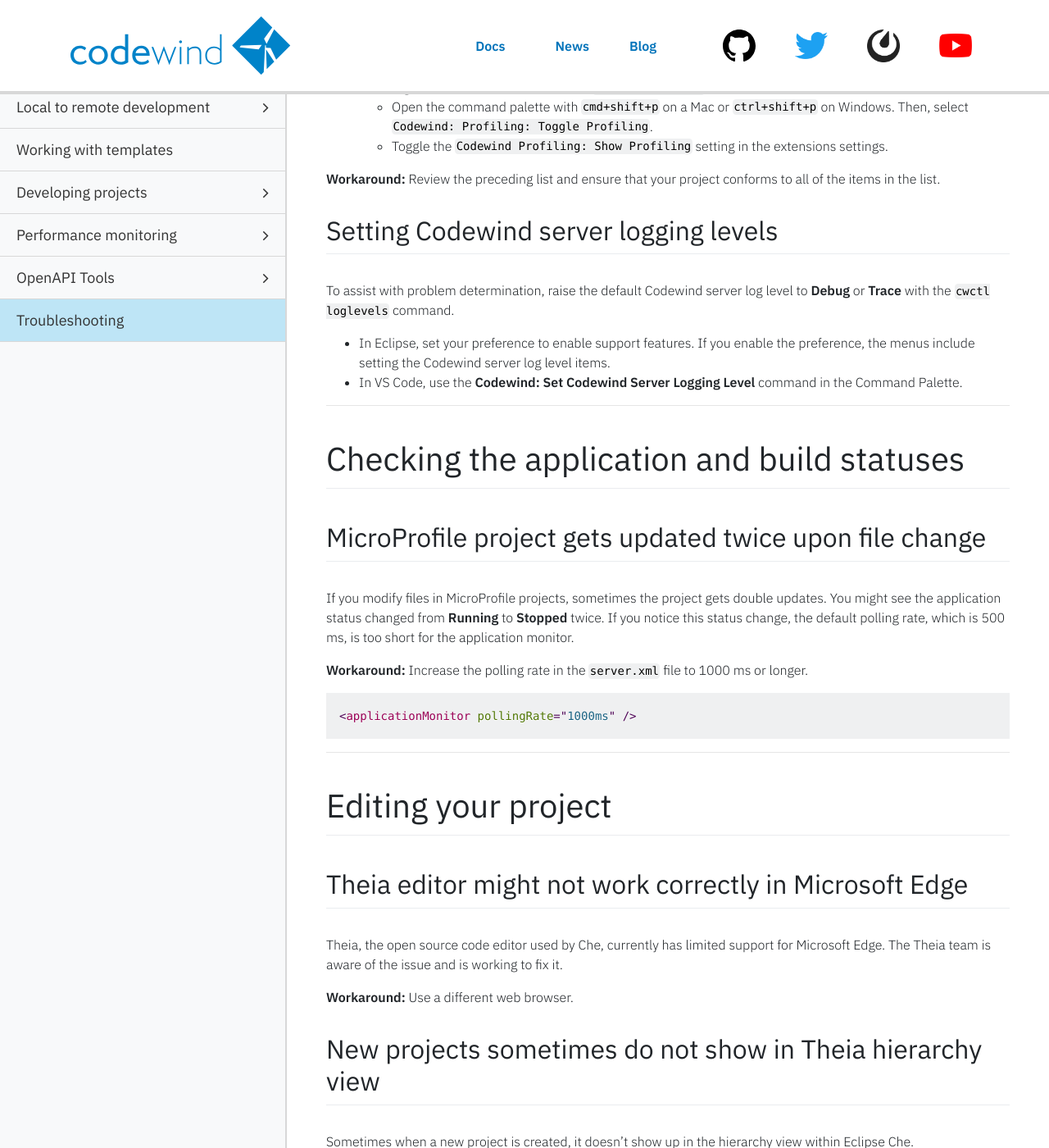
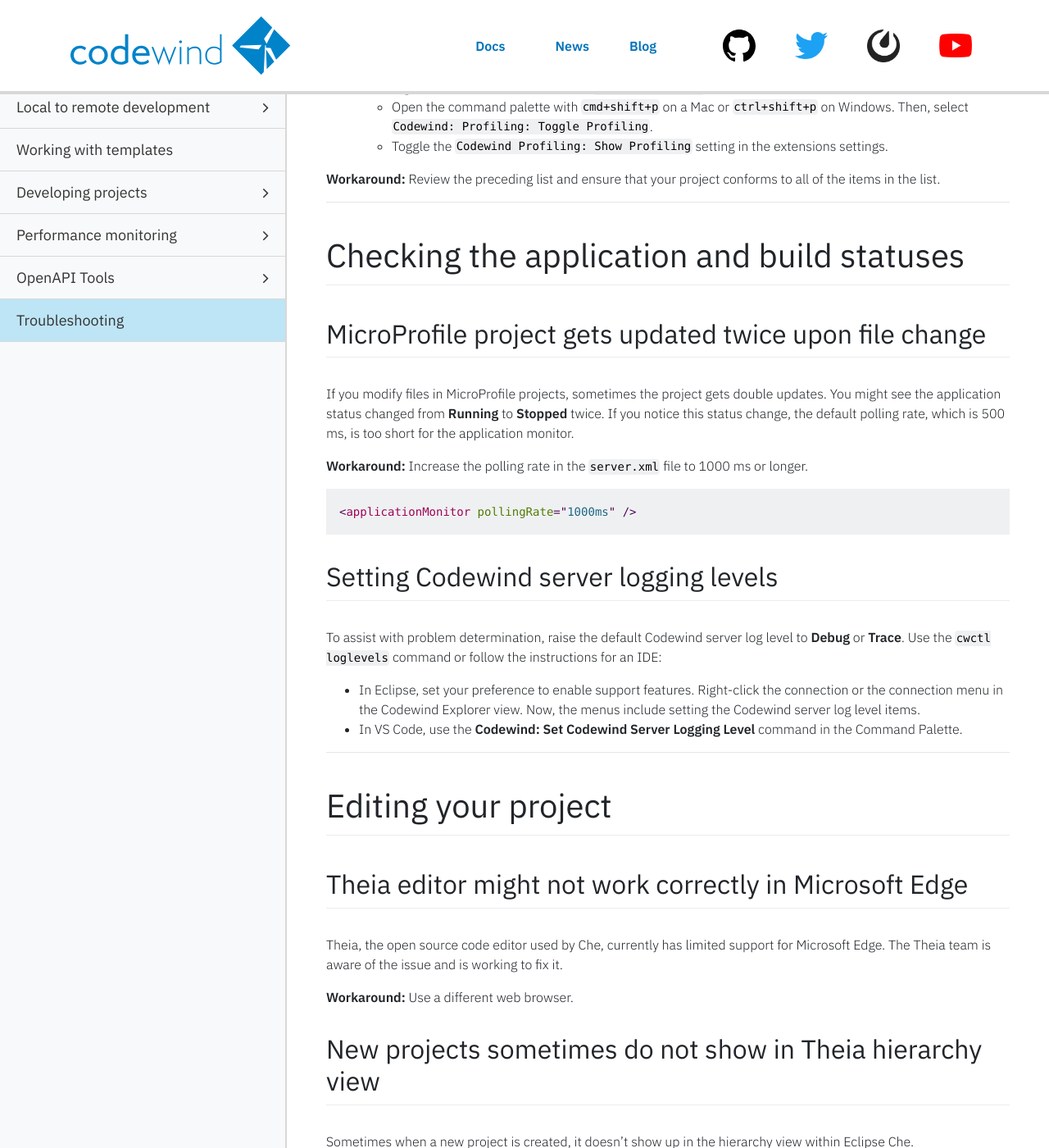
Before and after one commit to eclipse-archived/codewind-docs, a Jekyll site: the page built from docs/_documentations/troubleshooting.md, in a window 1280 px wide and 1400 px high, scrolled down 6675 px. Shown: the whole window at 82% size. Built offline with Jekyll 4.4.1, drawn with Linux system fonts in a browser that asks for light colours; nearby versions of some CDN libraries; comment, search, counter and statistics services are not loaded; part of the change alters nothing that is shown.

Commit message:
Adding more feedback edits

````diff
--- a/docs/_documentations/troubleshooting.md
+++ b/docs/_documentations/troubleshooting.md
@@ -292,18 +292,6 @@ If you have the Codewind Language Server for Node.js Profiling extension enabled
 
 **Workaround:** Review the preceding list and ensure that your project conforms to all of the items in the list.
 
-<!--
-Action/Topic: Understanding application metrics
-Issue type: info
-Issue link: https://github.com/eclipse/codewind/issues/1251
-Info added in 0.10.0.
--->
-## Setting Codewind server logging levels
-To assist with problem determination, raise the default Codewind server log level to **Debug** or **Trace** with the `cwctl loglevels` command.
-
-- In Eclipse, set your preference to enable support features. If you enable the preference, the menus include setting the Codewind server log level items.
-- In VS Code, use the **Codewind: Set Codewind Server Logging Level** command in the Command Palette.
-
 ***
 # Checking the application and build statuses
 
@@ -321,6 +309,18 @@ If you modify files in MicroProfile projects, sometimes the project gets double
 ```xml
 <applicationMonitor pollingRate="1000ms" />
 ```
+
+<!--
+Action/Topic: Checking the application and build statuses
+Issue type: info
+Issue link: https://github.com/eclipse/codewind/issues/1251
+Info added in 0.10.0.
+-->
+## Setting Codewind server logging levels
+To assist with problem determination, raise the default Codewind server log level to **Debug** or **Trace**. Use the `cwctl loglevels` command or follow the instructions for an IDE:
+- In Eclipse, set your preference to enable support features. Right-click the connection or the connection menu in the Codewind Explorer view. Now, the menus include setting the Codewind server log level items.
+- In VS Code, use the **Codewind: Set Codewind Server Logging Level** command in the Command Palette.
+
 ***
 # Editing your project
 
````
